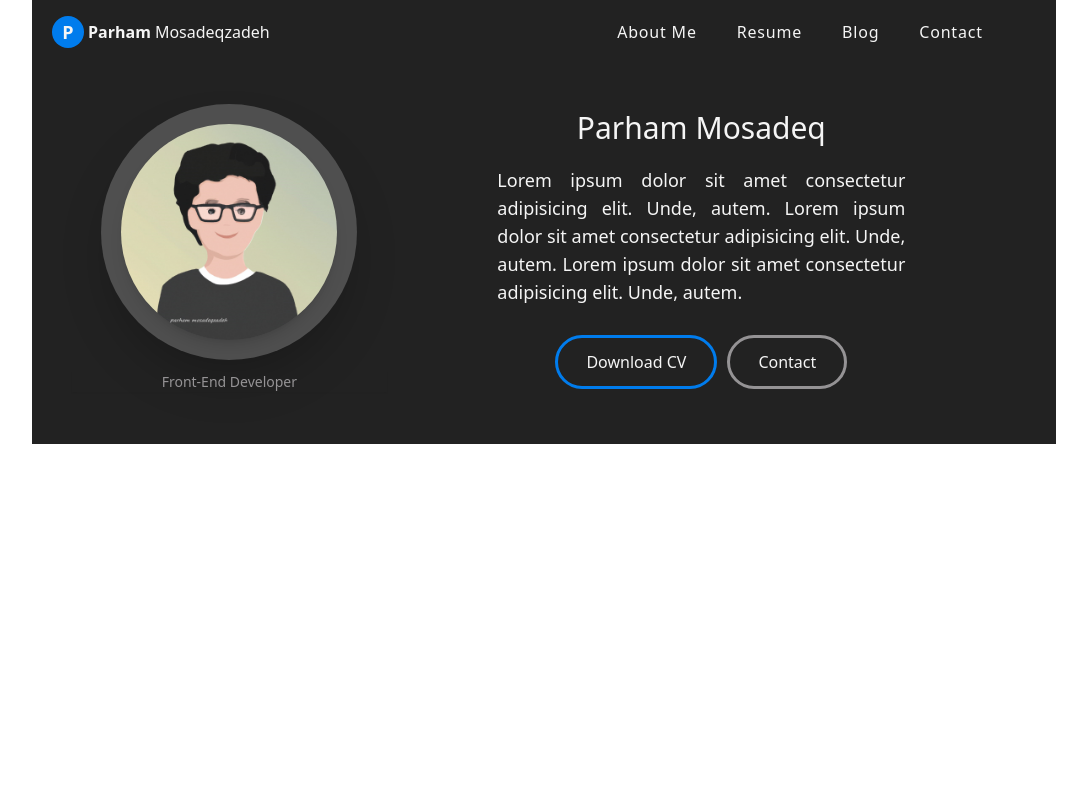
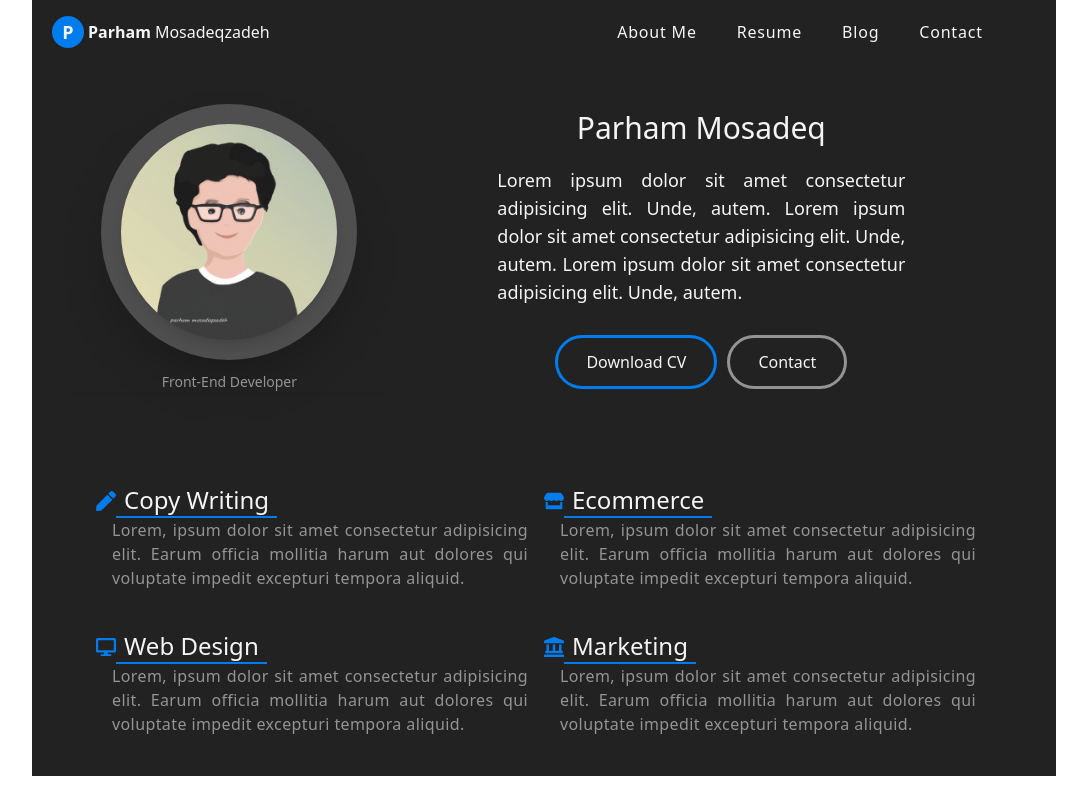
Before and after one commit to parham-mosadeq/parham-cv, a Next.js app: page / in a window 1280 px wide. Shown: the whole page, without its empty margins (96-1183 px from the left). Built offline with nearby package versions, Linux system fonts and the light colour scheme.

Commit message:
create title and what i do

```diff
--- /dev/null
+++ b/src/components/shared/Title.jsx
@@ -0,0 +1,11 @@
+import React from 'react';
+
+const Title = ({ title }) => {
+  return (
+    <h2 className='border-b-2 border-mainBlue w-fit px-2 text-left text-2xl text-mainWhite capitalize'>
+      {title}
+    </h2>
+  );
+};
+
+export default Title;
--- /dev/null
+++ b/src/components/shared/WhatIDo.jsx
@@ -0,0 +1,68 @@
+import { FaPen, FaDesktop, FaStore, FaLandmark } from 'react-icons/fa';
+import Title from './Title';
+const WhatIDo = () => {
+  return (
+    <div className='px-3 md:flex md:items-center md:justify-center'>
+      <article className=''>
+        {/* copy write */}
+        <div className='md:max-w-md my-10 '>
+          <label className='flex items-center'>
+            <FaPen className='text-mainBlue text-xl' />
+            <Title title='copy writing' />
+          </label>
+          <p className='text-mainGray tracking-wide text-justify md:mx-4'>
+            Lorem, ipsum dolor sit amet consectetur adipisicing elit. Earum
+            officia mollitia harum aut dolores qui voluptate impedit excepturi
+            tempora aliquid.
+          </p>
+        </div>
+        {/* copy write */}
+
+        {/* Web Design */}
+        <div className='md:max-w-md my-10 '>
+          <label className='flex items-center'>
+            <FaDesktop className='text-mainBlue text-xl' />
+            <Title title='Web Design' />
+          </label>
+          <p className='text-mainGray tracking-wide text-justify  md:mx-4'>
+            Lorem, ipsum dolor sit amet consectetur adipisicing elit. Earum
+            officia mollitia harum aut dolores qui voluptate impedit excepturi
+            tempora aliquid.
+          </p>
+        </div>
+        {/* Web Design */}
+      </article>
+      <article>
+        {/* Ecommerce */}
+        <div className='md:max-w-md my-10'>
+          <label className='flex items-center'>
+            <FaStore className='text-mainBlue text-xl' />
+            <Title title='Ecommerce' />
+          </label>
+          <p className='text-mainGray tracking-wide text-justify md:mx-4'>
+            Lorem, ipsum dolor sit amet consectetur adipisicing elit. Earum
+            officia mollitia harum aut dolores qui voluptate impedit excepturi
+            tempora aliquid.
+          </p>
+        </div>
+        {/* Ecommerce */}
+
+        {/* Marketing */}
+        <div className='md:max-w-md my-10'>
+          <label className='flex items-center'>
+            <FaLandmark className='text-mainBlue text-xl' />
+            <Title title='Marketing' />
+          </label>
+          <p className='text-mainGray tracking-wide text-justify md:mx-4'>
+            Lorem, ipsum dolor sit amet consectetur adipisicing elit. Earum
+            officia mollitia harum aut dolores qui voluptate impedit excepturi
+            tempora aliquid.
+          </p>
+        </div>
+        {/* Marketing */}
+      </article>
+    </div>
+  );
+};
+
+export default WhatIDo;
--- a/src/pages/index.js
+++ b/src/pages/index.js
@@ -1,5 +1,6 @@
 import Layout from '@/components/layouts/layout';
 import Header from '@/components/shared/Header';
+import WhatIDo from '@/components/shared/WhatIDo';
 import React from 'react';
 
 const HomePage = () => {
@@ -7,6 +8,9 @@ const HomePage = () => {
     <Layout>
       {/* header */}
       <Header />
+
+      {/* what i do */}
+      <WhatIDo />
     </Layout>
   );
 };
```
